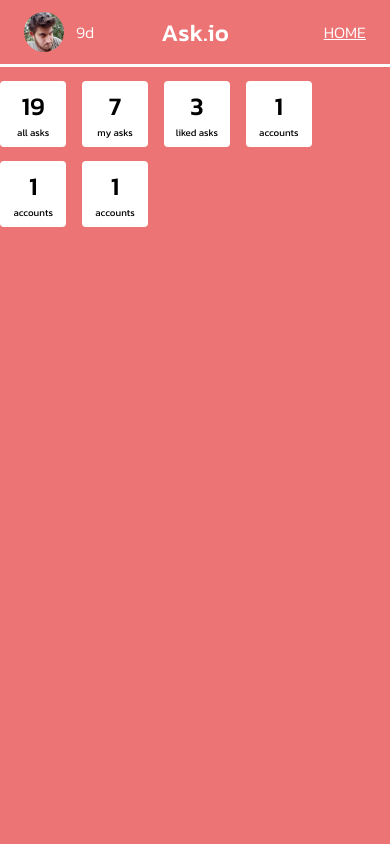
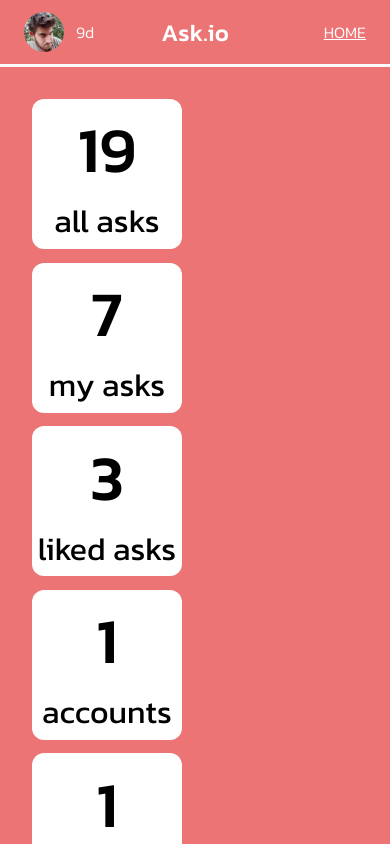
Before and after one commit to zoop-de-loop/ask.io, a Next.js app: page /statistics in a window 390 px wide. Shown: the top 844 px of the page. Built offline with nearby package versions, Linux system fonts and the light colour scheme.

Commit message:
Make phone mode for main

```diff
--- a/styles/components/statistic.module.scss
+++ b/styles/components/statistic.module.scss
@@ -25,3 +25,19 @@
 		}
 	}
 }
+
+@media only screen and (max-width: 800px) {
+	.article {
+		width: 46%;
+		border-radius: 0.75rem;
+		p {
+			&:nth-child(1) {
+				font-size: 4rem;
+			}
+
+			&:nth-child(2) {
+				font-size: 2rem;
+			}
+		}
+	}
+}
--- a/styles/pages/statistics.module.scss
+++ b/styles/pages/statistics.module.scss
@@ -7,3 +7,11 @@
 	column-gap: 4vw;
 	row-gap: 3.5vw;
 }
+
+@media only screen and (max-width: 800px) {
+	.main {
+		padding: 2rem;
+		justify-content: space-between;
+		column-gap: 2rem;
+	}
+}
```
